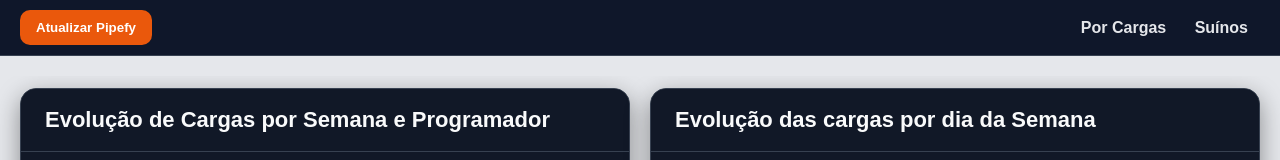
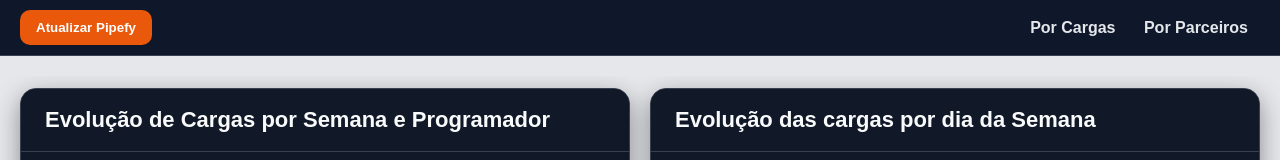
Before and after one commit to gustavolakre/central-api, a website: page janelas/dashboard.html in a window 1280 px wide. Shown: the top 160 px of the page. Drawn offline with Linux system fonts and the light colour scheme; no server answers; sample sign-in values are in the browser's storage.

Commit message:
ajuste na topbar do dash 17

```diff
--- a/janelas/dashboard.html
+++ b/janelas/dashboard.html
@@ -341,9 +341,9 @@ body{
             Por Cargas
         </a>
 
-        <a href="/janelas/painel-suinos-avancado.html"
+        <a href="/janelas/paineis-cargas-2.html"
            style="color:#e5e7eb; text-decoration:none; font-weight:700;">
-            Suínos
+            Por Parceiros
         </a>
 
     </div>
```
